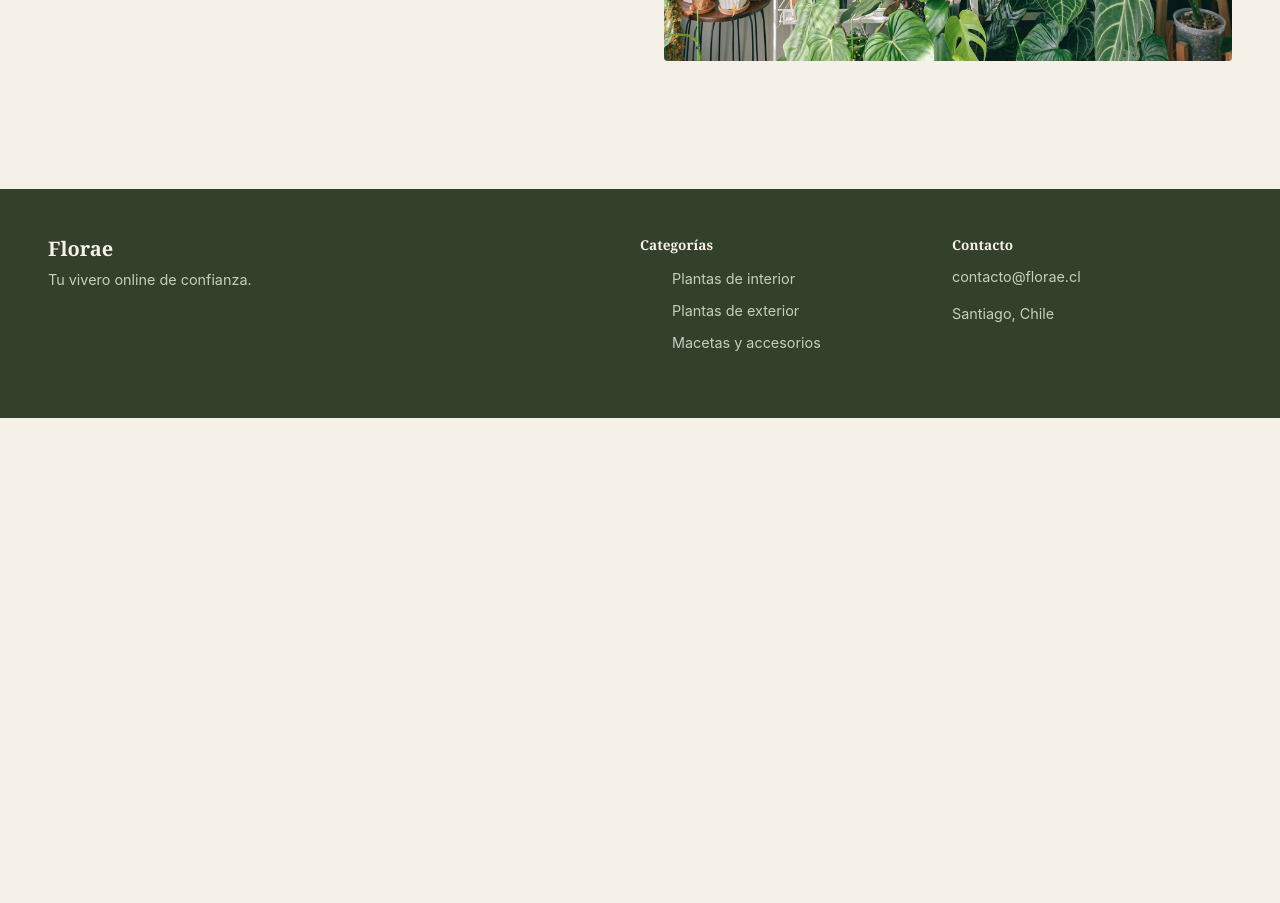
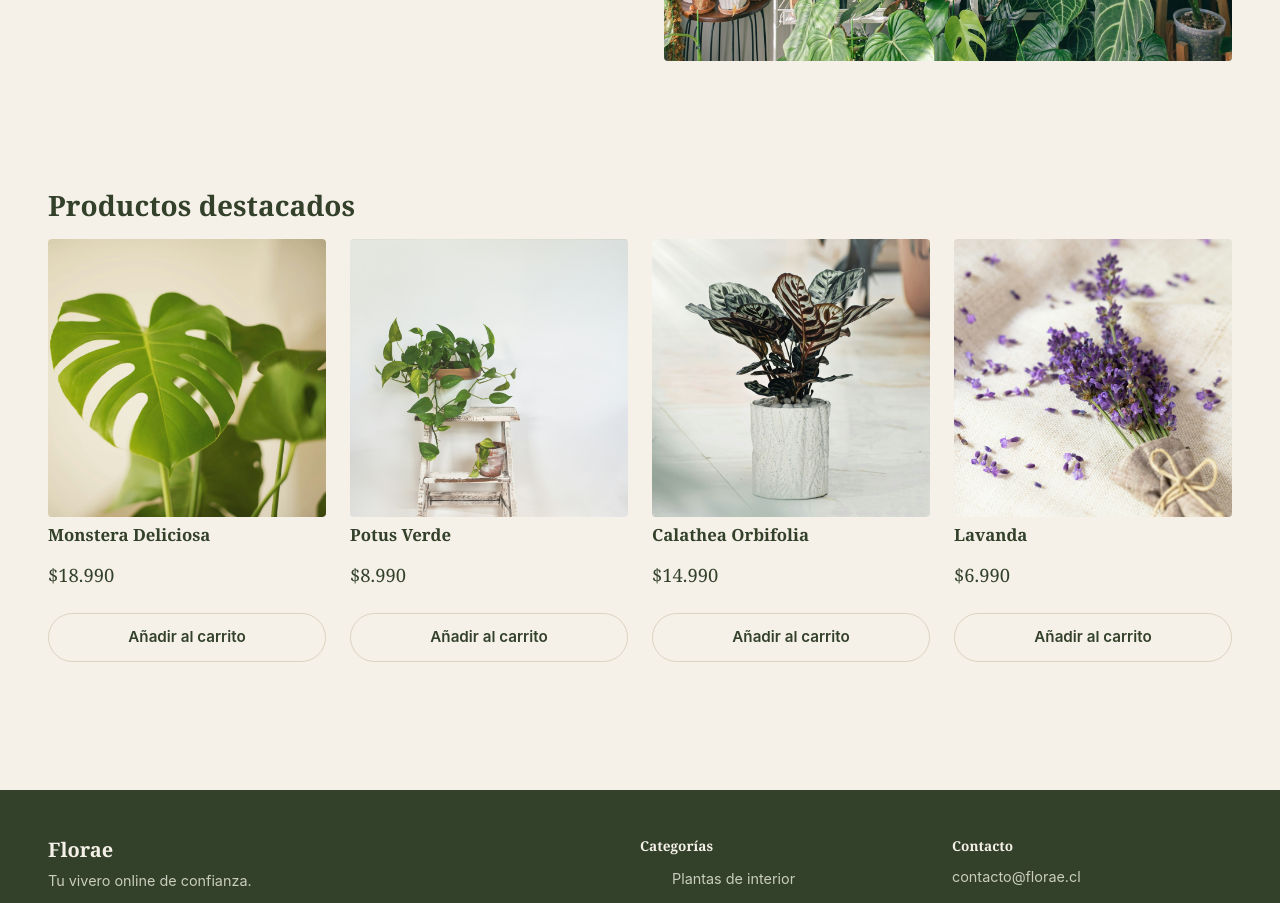
Before and after one commit to danielacuevasd/plant-ecommerce-r, a React (Vite) app: page / in a window 1280 px wide. Shown: the part 500-1403 px from the top of the page. Before the commit the page ends 918 px from the top, so only its background shows below. Built offline with nearby package versions, Linux system fonts and the light colour scheme.

Commit message:
feat: mostrar productos destacados en la portada

```diff
--- a/src/pages/Home.jsx
+++ b/src/pages/Home.jsx
@@ -1,7 +1,15 @@
+import { useState } from "react";
 import { Link } from "react-router-dom";
+import ProductList from "../components/ProductList";
+import { useCart } from "../context/CartContext";
+import { obtenerProductos } from "../data/db";
 
 export default function Home() {
+  const { agregar } = useCart();
+  const [destacados] = useState(() => obtenerProductos().slice(0, 4));
+
   return (
+    <>
       <section className="hero">
         <div className="hero-texto">
           <h1>Naturaleza para tu espacio</h1>
@@ -15,5 +23,11 @@ export default function Home() {
           <img src="/img/hero-plantas.jpg" alt="Selección de plantas Florae" />
         </div>
       </section>
+
+      <section className="productos-destacados">
+        <h2>Productos destacados</h2>
+        <ProductList productos={destacados} onAgregar={(id) => agregar(id, 1)} />
+      </section>
+    </>
   );
 }
```
Lines whose indentation alone changed are shown as unchanged.
